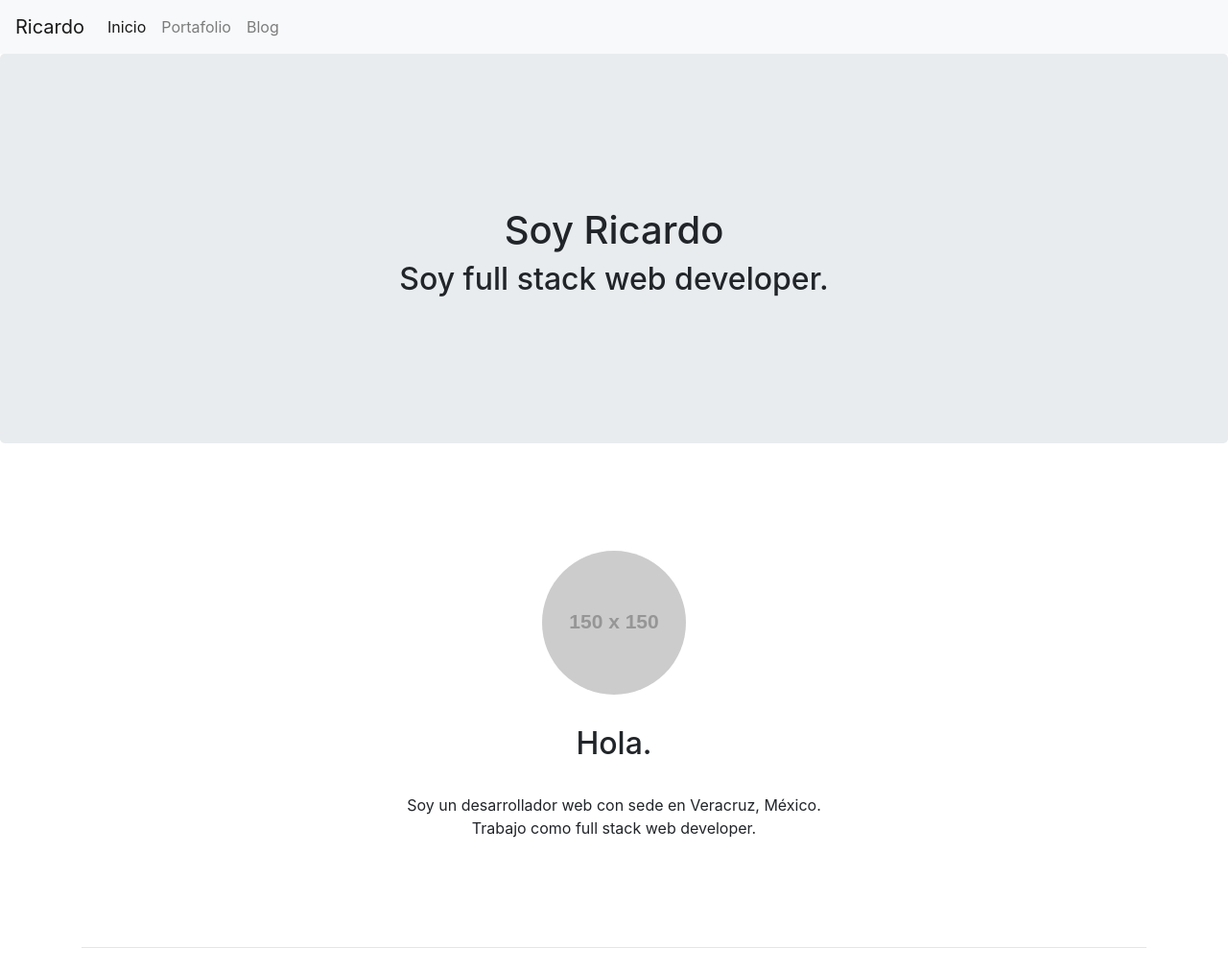
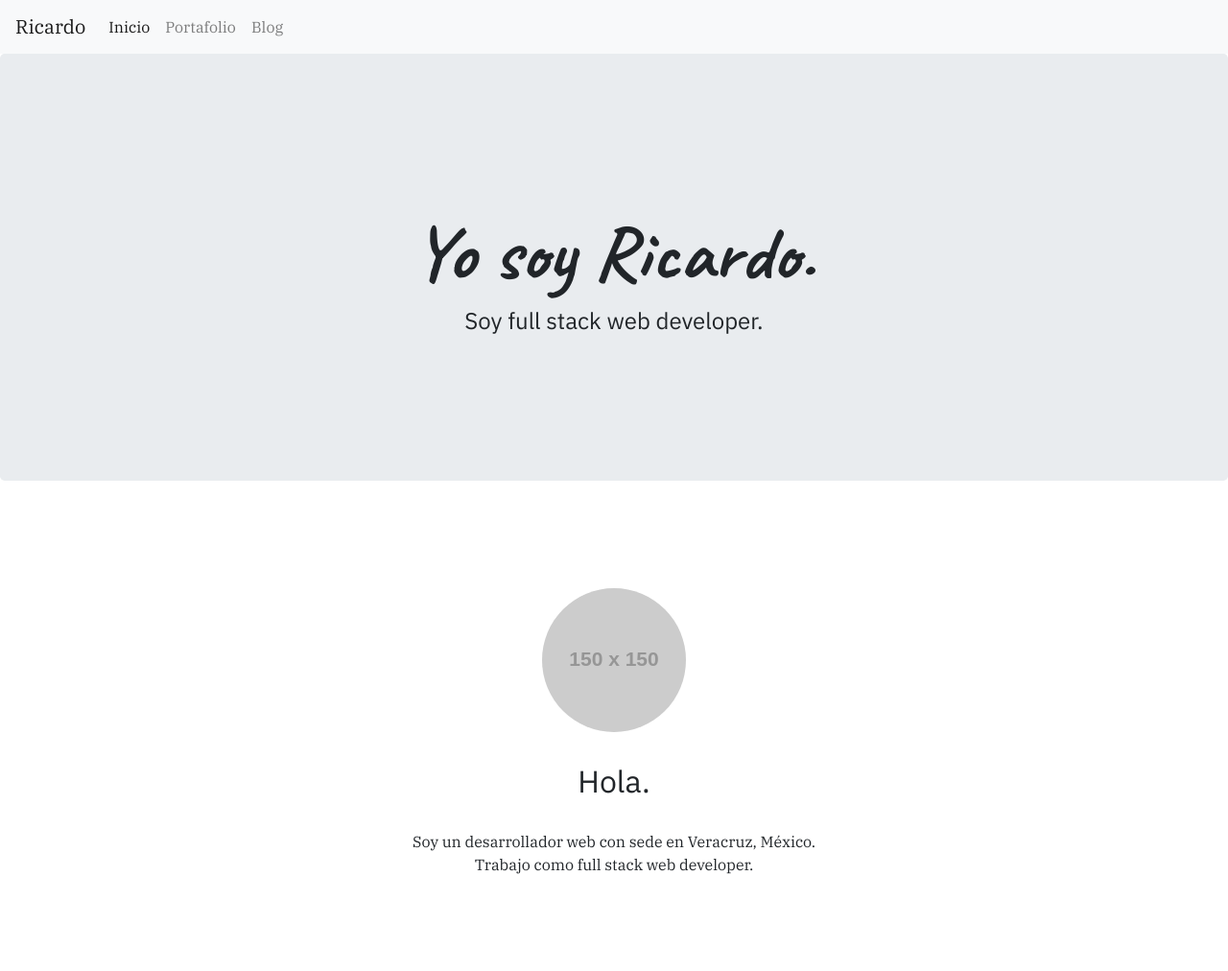
Before and after one commit to RicardoEscobar/resume, a plain HTML site: page index.html in a window 1280 px wide. Shown: the top 1012 px of the page at 96% size. Drawn offline with nearby package versions, Linux system fonts and the light colour scheme; placeholder pictures from the web are drawn by us.

Commit message:
Fuente (#2)
* Agrega Frase yo soy ricardo a index.html

* Agrega fuentes oficiales en style.css

```diff
--- a/index.html
+++ b/index.html
@@ -40,7 +40,7 @@
 
     <!-- Jumbotron -->
     <div class="jumbotron text-center">
-        <h1>Soy Ricardo</h1>
+        <h1>Yo soy Ricardo.</h1>
         <h2>Soy full stack web developer.</h2>
     </div><!-- Jumbotron -->
 
--- a/style.css
+++ b/style.css
@@ -1,3 +1,33 @@
+/* Fuentes */
+
+@import url('https://fonts.googleapis.com/css?family=Caveat:700|IBM+Plex+Sans:400,700|IBM+Plex+Serif:400,700&display=swap');
+
+body {
+    font-family: 'IBM Plex Serif', serif;
+}
+
+h1,
+h2,
+h3,
+h4,
+h5,
+h6 {
+    font-family: 'IBM Plex Sans', sans-serif;
+}
+
+.jumbotron h1 {
+    font-family: 'Caveat', cursive;
+    font-size: 5rem;
+}
+
+.jumbotron h2 {
+    font-size: 1.5rem;
+}
+
+button {
+    font-family: 'IBM Plex Sans', sans-serif;
+}
+
 .social-media a {
     margin: 20px;
 }
```
